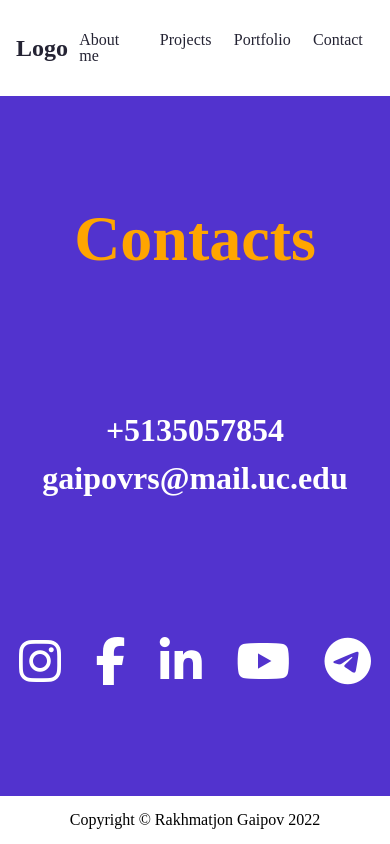
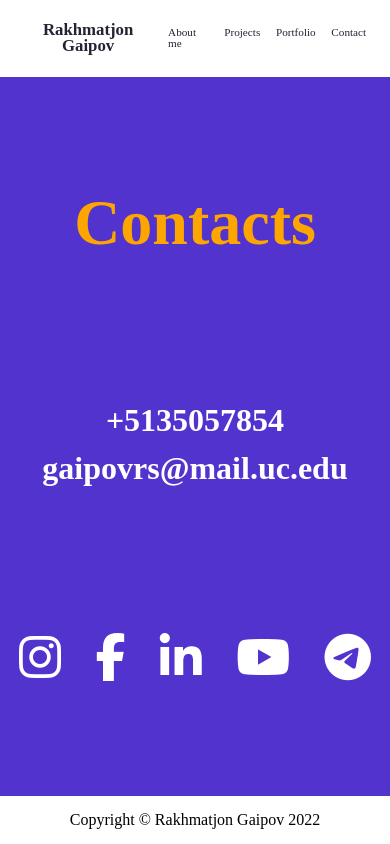
Before and after one commit to rashy1720/portfolio, a plain HTML site: page contact.html in a window 390 px wide. Drawn offline with Linux system fonts and the light colour scheme.

Commit message:
final
Final version without fonts yet

```diff
--- a/contact.html
+++ b/contact.html
@@ -13,7 +13,7 @@
    <div class="wrapper">
       <header>
        <h1>
-         <a href="index.html">Logo</a>
+         <a href="index.html">Rakhmatjon Gaipov</a>
        </h1>
 
        <nav>
@@ -37,21 +37,21 @@
             </div>
 
             <div class="social-media">
-               <i class="fa fa-instagram">
+              <a href="https://instagram.com/rakhmatjongaipov?igshid=YmMyMTA2M2Y="><i class="fa fa-instagram"></i> </a>
 
-               </i>
-               <i class="fa fa-facebook">
 
-               </i>
-               <i class="fa fa-linkedin">
+               <a href="https://www.facebook.com/rakhmatjon.gaipov?mibextid=LQQJ4d"><i class="fa fa-facebook"></i></a>
 
-               </i>
-               <i class="fa fa-youtube">
 
-               </i>
-               <i class="fa fa-telegram">
+               <a href="https://www.linkedin.com/in/rakhmatjon/"><i class="fa fa-linkedin"></i></a>
 
-               </i>
+
+               <a href="https://youtube.com/@rakhmatjongaipov8141"><i class="fa fa-youtube"></i></a>
+
+
+               <a href="https://t.me/rakhmatjongaipov"><i class="fa fa-telegram"></i></a>
+
+
             </div>
 
       </main>
--- a/main-final.css
+++ b/main-final.css
@@ -322,12 +322,12 @@ transition: color 0.3s, background-color 0.3s, transform  0.3s, box-shadow 0.3s;
   }
 
   header h1{
-    font-size: 150%;
+    font-size: 105%;
   }
 
   nav a{
     padding: 1em 0.7em;
-    font-size: 1em;
+    font-size: 0.7em;
   }
 
   .home-grid {
@@ -404,9 +404,14 @@ transition: color 0.3s, background-color 0.3s, transform  0.3s, box-shadow 0.3s;
   .contacts{
     height: 70%;
   }
-}
-
   .gallery {
     grid-template-columns: 1fr;
     gap: 0;
   }
+}
+
+
+
+.contacts .social-media a{
+  color: white;
+}
```
Also changed, not shown: images/browserconfig.xml (added, +9 -0 lines), index.html (+2 -2 lines), portfolio.html (+1 -1 lines), projects.html (+2 -2 lines), images/android-chrome-192x192.png (added), images/android-chrome-256x256.png (added), images/apple-touch-icon.png (added), images/favicon-16x16.png (added), images/favicon-32x32.png (added), images/favicon.ico (added), images/mstile-150x150.png (added), images/safari-pinned-tab.svg (added), images/site.webmanifest (added), images/uc_icon.png (added).
